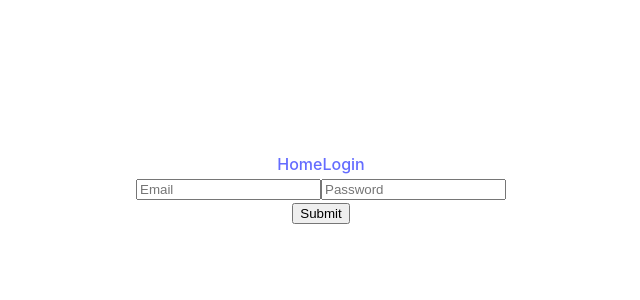
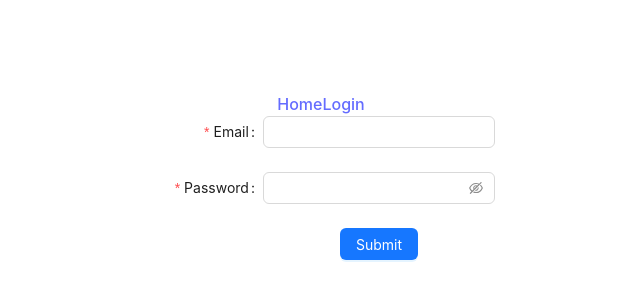
Before and after one commit to AdrianRgGit/e-commerce-ZaP-Front, a React (Vite) app: page /login in a window 1280 px wide. Before the commit this address had no page. Shown: the part 212-512 px from the top of the page, without its empty margins (319-959 px from the left). Built offline with nearby package versions, Linux system fonts and the light colour scheme.

Commit message:
añadido antd

```diff
--- a/package.json
+++ b/package.json
@@ -10,7 +10,7 @@
     "preview": "vite preview"
   },
   "dependencies": {
-    "antd": "^5.8.0",
+    "antd": "^5.8.2",
     "axios": "^1.4.0",
     "react": "^18.2.0",
     "react-dom": "^18.2.0",
--- a/src/components/Users/Login/Login.jsx
+++ b/src/components/Users/Login/Login.jsx
@@ -1,49 +1,81 @@
 import { useContext, useState } from "react";
 import { UserContext } from "../../../context/UserContext/UserState";
 import { useNavigate } from "react-router-dom";
+import { Button, Form, Input, notification } from "antd";
 
 const Login = () => {
   const { login } = useContext(UserContext);
-  const [user, setUser] = useState({
-    email: "",
-    password: "",
-  });
 
   const navigate = useNavigate();
 
-  const handleInputChange = (event) => {
-    setUser({
-      ...user,
-      [event.target.name]: event.target.value,
+  const onSubmit = (values) => {
+    login(values);
+    notification.success({
+      message: "Successfully logged",
     });
-  };
-
-  const onSubmit = (event) => {
-    event.preventDefault();
-    login(user);
-    navigate("/")
+    setTimeout(() => {
+      navigate("/");
+    }, 3000);
   };
 
   return (
-    <form>
-      <input
-        type="email"
-        className="email"
-        placeholder="Email"
-        name="email"
-        onChange={handleInputChange}
-      />
-      <input
-        type="password"
-        className="password"
-        placeholder="Password"
-        name="password"
-        onChange={handleInputChange}
-      />
-      <div className="submit-container">
-        <input type="submit" onClick={onSubmit} />
-      </div>
-    </form>
+    <div>
+      <Form
+        name="basic"
+        labelCol={{
+          span: 8,
+        }}
+        wrapperCol={{
+          span: 16,
+        }}
+        style={{
+          maxWidth: 600,
+        }}
+        onFinish={onSubmit}
+        autoComplete="off"
+      >
+        <Form.Item
+          label="Email"
+          name="email"
+          rules={[
+            {
+              required: true,
+              message: "Please input your email!",
+            },
+            {
+              type: "email",
+              message: "Please input a correct email!",
+            },
+          ]}
+        >
+          <Input />
+        </Form.Item>
+
+        <Form.Item
+          label="Password"
+          name="password"
+          rules={[
+            {
+              required: true,
+              message: "Please input your password!",
+            },
+          ]}
+        >
+          <Input.Password />
+        </Form.Item>
+
+        <Form.Item
+          wrapperCol={{
+            offset: 8,
+            span: 16,
+          }}
+        >
+          <Button type="primary" htmlType="submit">
+            Submit
+          </Button>
+        </Form.Item>
+      </Form>
+    </div>
   );
 };
 
```
Also changed, not shown: 1 other file (tests, documents, lock files or other folders).
